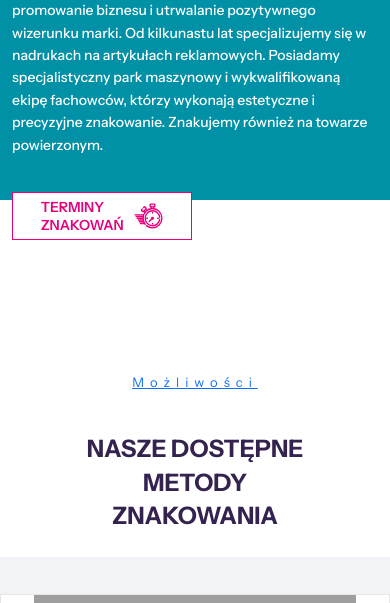
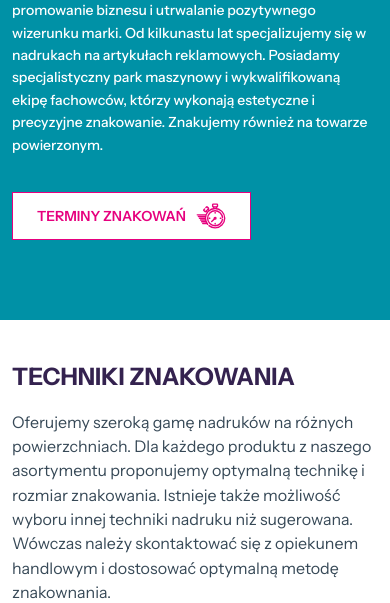
Before and after one commit to goldipl/EasyGifts-ecommerce, a PHP site: page /branding.php in a window 390 px wide. Shown: the part 237-840 px from the top of the page. Run offline with PHP 8.4, Linux system fonts and the light colour scheme; grey boxes are pictures that could not be loaded.

Commit message:
refactor branding page layout; update title section and adjust article styles for better responsiveness

```diff
--- a/components/branding_page/branding_articles.php
+++ b/components/branding_page/branding_articles.php
@@ -1,19 +1,19 @@
 <section class="branding_articles container d-flex flex-wrap flex-row">
-    <div class="branding_articles__slot d-flex flex-column align-items-center flex-col">
+    <div class="branding_articles__slot d-flex flex-column align-items-start flex-col">
         <div class="branding_articles__slot--img">
             <img src="./assets/img/branding_page/article01.jpg" alt="article img" width="499" height="242">
         </div>
         <div class="branding_articles__slot--title">
-            <h2>Druk DTF</h2>
+            <h2>Sitodruk na tekstyliach</h2>
         </div>
         <div class="branding_articles__slot--text">
             <p>DTG, inaczej Direct to Garment to nowoczesna technologia nadruków bezpośrednich, która sprawdza się przede wszystkim na tekstyliach takich, jak koszulki i torby.</p>
         </div>
         <div class="branding_articles__slot--link">
-            <a href="#">Zobacz więcej</a>
+            <a href="#">Czytaj więcej</a>
         </div>
     </div>
-    <div class="branding_articles__slot d-flex flex-column align-items-center flex-col">
+    <div class="branding_articles__slot d-flex flex-column align-items-start flex-col">
         <div class="branding_articles__slot--img">
             <img src="./assets/img/branding_page/article02.jpg" alt="article img" width="499" height="242">
         </div>
@@ -24,10 +24,10 @@
             <p>DTG, inaczej Direct to Garment to nowoczesna technologia nadruków bezpośrednich, która sprawdza się przede wszystkim na tekstyliach takich, jak koszulki i torby.</p>
         </div>
         <div class="branding_articles__slot--link">
-            <a href="#">Zobacz więcej</a>
+            <a href="#">Czytaj więcej</a>
         </div>
     </div>
-    <div class="branding_articles__slot d-flex flex-column align-items-center flex-col">
+    <div class="branding_articles__slot d-flex flex-column align-items-start flex-col">
         <div class="branding_articles__slot--img">
             <img src="./assets/img/branding_page/article03.jpg" alt="article img" width="499" height="242">
         </div>
@@ -38,10 +38,10 @@
             <p>DTG, inaczej Direct to Garment to nowoczesna technologia nadruków bezpośrednich, która sprawdza się przede wszystkim na tekstyliach takich, jak koszulki i torby.</p>
         </div>
         <div class="branding_articles__slot--link">
-            <a href="#">Zobacz więcej</a>
+            <a href="#">Czytaj więcej</a>
         </div>
     </div>
-    <div class="branding_articles__slot d-flex flex-column align-items-center flex-col">
+    <div class="branding_articles__slot d-flex flex-column align-items-start flex-col">
         <div class="branding_articles__slot--img">
             <img src="./assets/img/branding_page/article04.jpg" alt="article img" width="499" height="242">
         </div>
@@ -52,10 +52,10 @@
             <p>DTG, inaczej Direct to Garment to nowoczesna technologia nadruków bezpośrednich, która sprawdza się przede wszystkim na tekstyliach takich, jak koszulki i torby.</p>
         </div>
         <div class="branding_articles__slot--link">
-            <a href="#">Zobacz więcej</a>
+            <a href="#">Czytaj więcej</a>
         </div>
     </div>
-    <div class="branding_articles__slot d-flex flex-column align-items-center flex-col">
+    <div class="branding_articles__slot d-flex flex-column align-items-start flex-col">
         <div class="branding_articles__slot--img">
             <img src="./assets/img/branding_page/article05.jpg" alt="article img" width="499" height="242">
         </div>
@@ -66,10 +66,10 @@
             <p>Haft to jeden z najstarszych sposobów zdobienia przedmiotów. Następca ręcznego haftu - haft komputerowy jest dziś powszechnie stosowany do znakowania upominków reklamowych.</p>
         </div>
         <div class="branding_articles__slot--link">
-            <a href="#">Zobacz więcej</a>
+            <a href="#">Czytaj więcej</a>
         </div>
     </div>
-    <div class="branding_articles__slot d-flex flex-column align-items-center flex-col">
+    <div class="branding_articles__slot d-flex flex-column align-items-start flex-col">
         <div class="branding_articles__slot--img">
             <img src="./assets/img/branding_page/article06.jpg" alt="article img" width="499" height="242">
         </div>
@@ -80,10 +80,10 @@
             <p>Znakowanie za pomocą kalki ceramicznej polega na nałożeniu specjalnego papieru, na którym znajdują się obrazy (np. logotypy, napisy) na powierzchnię ceramicznego przedmiotu (np. kubka).</p>
         </div>
         <div class="branding_articles__slot--link">
-            <a href="#">Zobacz więcej</a>
+            <a href="#">Czytaj więcej</a>
         </div>
     </div>
-    <div class="branding_articles__slot d-flex flex-column align-items-center flex-col">
+    <div class="branding_articles__slot d-flex flex-column align-items-start flex-col">
         <div class="branding_articles__slot--img">
             <img src="./assets/img/branding_page/article07.jpg" alt="article img" width="499" height="242">
         </div>
@@ -94,10 +94,10 @@
             <p>Metoda tampodruku polega na nakładaniu trwałej farby drukarskiej za pomocą miękkiego, gładkiego stempla zwanego tamponem na znakowany artykuł reklamowy.</p>
         </div>
         <div class="branding_articles__slot--link">
-            <a href="#">Zobacz więcej</a>
+            <a href="#">Czytaj więcej</a>
         </div>
     </div>
-    <div class="branding_articles__slot d-flex flex-column align-items-center flex-col">
+    <div class="branding_articles__slot d-flex flex-column align-items-start flex-col">
         <div class="branding_articles__slot--img">
             <img src="./assets/img/branding_page/article08.jpg" alt="article img" width="499" height="242">
         </div>
@@ -108,10 +108,10 @@
             <p>Technika sitodruku ma bardzo długą historię - wywodzi się z tzw. malowania szablonowego, znanego już w czasach starożytnych. W metodzie tej kluczowym urządzeniem jest sito.</p>
         </div>
         <div class="branding_articles__slot--link">
-            <a href="#">Zobacz więcej</a>
+            <a href="#">Czytaj więcej</a>
         </div>
     </div>
-    <div class="branding_articles__slot d-flex flex-column align-items-center flex-col">
+    <div class="branding_articles__slot d-flex flex-column align-items-start flex-col">
         <div class="branding_articles__slot--img">
             <img src="./assets/img/branding_page/article09.jpg" alt="article img" width="499" height="242">
         </div>
@@ -122,10 +122,10 @@
             <p>Automatyczny druk wielokolorowy wykonywany na tekstyliach przy pomocy profesjonalnej karuzeli. Nadruki nanoszone są na wszelkiego rodzaju odzieży reklamowej (t-shirty, koszulki polo, bluzy) i torbach bawełnianych.</p>
         </div>
         <div class="branding_articles__slot--link">
-            <a href="#">Zobacz więcej</a>
+            <a href="#">Czytaj więcej</a>
         </div>
     </div>
-    <div class="branding_articles__slot d-flex flex-column align-items-center flex-col">
+    <div class="branding_articles__slot d-flex flex-column align-items-start flex-col">
         <div class="branding_articles__slot--img">
             <img src="./assets/img/branding_page/article10.jpg" alt="article img" width="499" height="242">
         </div>
@@ -136,10 +136,10 @@
             <p>Termotransfer to technika znakowania polegająca na termicznym wgrzaniu logotypu w dany materiał. Początkowo na specjalnym papierze transferowym przygotowywany jest logotyp,</p>
         </div>
         <div class="branding_articles__slot--link">
-            <a href="#">Zobacz więcej</a>
+            <a href="#">Czytaj więcej</a>
         </div>
     </div>
-    <div class="branding_articles__slot d-flex flex-column align-items-center flex-col">
+    <div class="branding_articles__slot d-flex flex-column align-items-start flex-col">
         <div class="branding_articles__slot--img">
             <img src="./assets/img/branding_page/article11.jpg" alt="article img" width="499" height="242">
         </div>
@@ -150,10 +150,10 @@
             <p>Technika znakowania polegająca na przeniesieniu wybranego wzoru z matrycy na produkt przy udziale dużego ciśnienia i wysokiej temperatury. Tłoczenie wykonywane jest zazwyczaj na wszelkiego rodzaju materiałach skórzanych</p>
         </div>
         <div class="branding_articles__slot--link">
-            <a href="#">Zobacz więcej</a>
+            <a href="#">Czytaj więcej</a>
         </div>
     </div>
-    <div class="branding_articles__slot d-flex flex-column align-items-center flex-col">
+    <div class="branding_articles__slot d-flex flex-column align-items-start flex-col">
         <div class="branding_articles__slot--img">
             <img src="./assets/img/branding_page/article12.jpg" alt="article img" width="499" height="242">
         </div>
@@ -164,10 +164,10 @@
             <p>Sublimacja na ceramice to metoda znakowania polegająca na przeniesieniu tuszu z wydruku bezpośrednio na powierzchnię specjalnie przygotowanego kubka.</p>
         </div>
         <div class="branding_articles__slot--link">
-            <a href="#">Zobacz więcej</a>
+            <a href="#">Czytaj więcej</a>
         </div>
     </div>
-    <div class="branding_articles__slot d-flex flex-column align-items-center flex-col">
+    <div class="branding_articles__slot d-flex flex-column align-items-start flex-col">
         <div class="branding_articles__slot--img">
             <img src="./assets/img/branding_page/article13.jpg" alt="article img" width="499" height="242">
         </div>
@@ -178,10 +178,10 @@
             <p>Doming (naklejka żywiczna) to technologia znakowania pozwalająca na uzyskanie efektu niemal trójwymiarowego obrazu. Polega na nałożeniu na kolorowy wydruk cyfrowy warstwy żywicy poliuretanowej..</p>
         </div>
         <div class="branding_articles__slot--link">
-            <a href="#">Zobacz więcej</a>
+            <a href="#">Czytaj więcej</a>
         </div>
     </div>
-    <div class="branding_articles__slot d-flex flex-column align-items-center flex-col">
+    <div class="branding_articles__slot d-flex flex-column align-items-start flex-col">
         <div class="branding_articles__slot--img">
             <img src="./assets/img/branding_page/article14.jpg" alt="article img" width="499" height="242">
         </div>
@@ -192,10 +192,10 @@
             <p>Jedną z możliwości wykorzystania technologii znakowania laserowego i druku cyfrowego jest wykonywanie różnego rodzaju etykiet i zawieszek. Podczas znakowania gadżetów za pomocą etykiet możemy posłużyć się plikami.</p>
         </div>
         <div class="branding_articles__slot--link">
-            <a href="#">Zobacz więcej</a>
+            <a href="#">Czytaj więcej</a>
         </div>
     </div>
-    <div class="branding_articles__slot d-flex flex-column align-items-center flex-col">
+    <div class="branding_articles__slot d-flex flex-column align-items-start flex-col">
         <div class="branding_articles__slot--img">
             <img src="./assets/img/branding_page/article15.jpg" alt="article img" width="499" height="242">
         </div>
@@ -206,7 +206,7 @@
             <p>Technika sitodruku ma bardzo długą historię - wywodzi się z tzw. malowania szablonowego, znanego już w czasach starożytnych. W metodzie tej kluczowym urządzeniem jest sito.</p>
         </div>
         <div class="branding_articles__slot--link">
-            <a href="#">Zobacz więcej</a>
+            <a href="#">Czytaj więcej</a>
         </div>
     </div>
 </section>
--- a/components/branding_page/title.php
+++ b/components/branding_page/title.php
@@ -1,18 +1,12 @@
 <section id="top_title">
-    <div class="container d-flex flex-row align-items-center justify-content-center">
-        <div class="d-flex flex-column py-4 mp-titles align-items-center justify-content-center">
-            <div class="d-flex flex-row">
-                <a href="#" class="promo-box d-flex justify-content-center new">
-                    <p>Możliwości</p>
-                </a>
-            </div>
-            <div class="d-flex flex-row mp-title">
-                <h2 class="p-0">
-                    <span>Nasze</span> Dostępne metody znakowania
-                </h2>
-            </div>
-        </div>
-        <div class="d-flex flex-row mp-bell-btn-box">
-        </div>
+<div class="container d-flex flex-row align-items-start justify-content-start">
+    <div class="d-flex flex-column py-4 mp-titles align-items-start justify-content-start">
+      <div class="d-flex flex-row mp-title">
+        <h2 class="mb-3">Techniki znakowania</h2>
+      </div>
+      <div class="d-flex flex-row mp-description">
+        <span class="text-start">Oferujemy szeroką gamę nadruków na różnych powierzchniach. Dla każdego produktu z naszego asortymentu proponujemy optymalną technikę i rozmiar  znakowania. Istnieje także możliwość wyboru innej techniki nadruku niż  sugerowana. Wówczas należy skontaktować się z opiekunem handlowym i  dostosować optymalną metodę znakownania.</span>
+      </div>
     </div>
+  </div>
 </section>
--- a/scss/branding_page/_hero.scss
+++ b/scss/branding_page/_hero.scss
@@ -135,7 +135,8 @@
     background-color: rgb(0, 145, 166);
     position: relative;
     width: 100vw;
-    margin-bottom: 148px;
+    padding-bottom: 120px;
+    margin-bottom: 24px;
     &.import-yellow {
       background-color: #faf385;
       padding-bottom: 80px;
@@ -180,10 +181,11 @@
       }
       &--btn {
         margin-top: 16px;
-        width: 180px;
+        width: max-content;
         height: 48px;
         a {
           font-size: 14px;
+          padding: 0 24px;
         }
       }
     }
--- a/scss/main_page/_titles.scss
+++ b/scss/main_page/_titles.scss
@@ -181,7 +181,6 @@
       h2 {
         font-size: 24px;
         line-height: 140%;
-        width: 60vw;
       }
       h3 {
         font-size: 15px;
```
Also changed, not shown: scss/branding_page/_branding_articles.scss (+61 -39 lines), scss/main.css, 1 other file.
